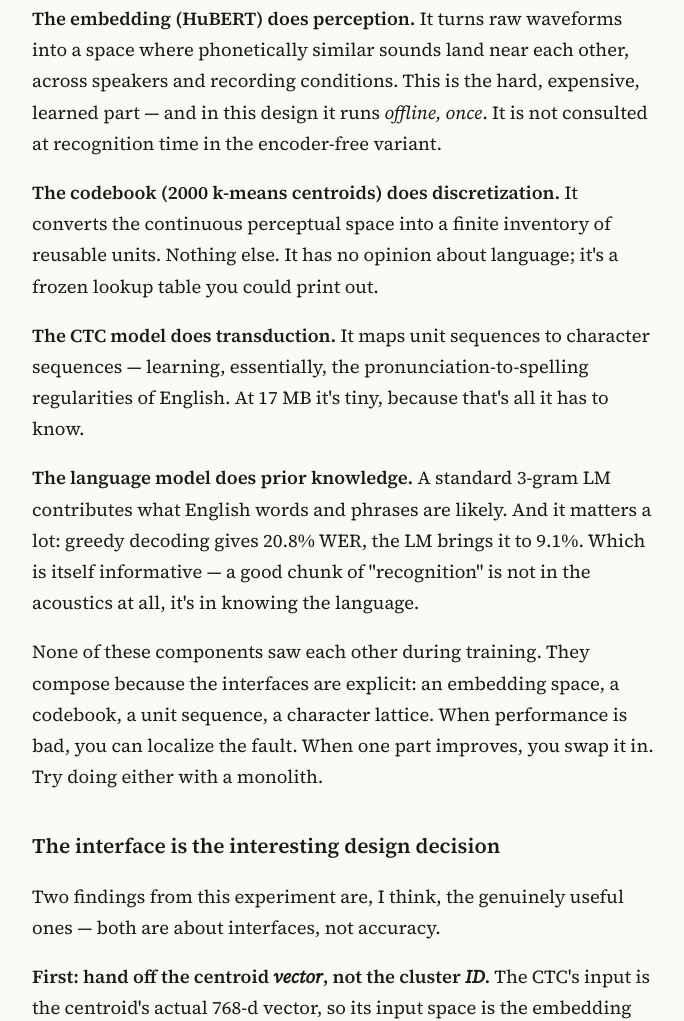
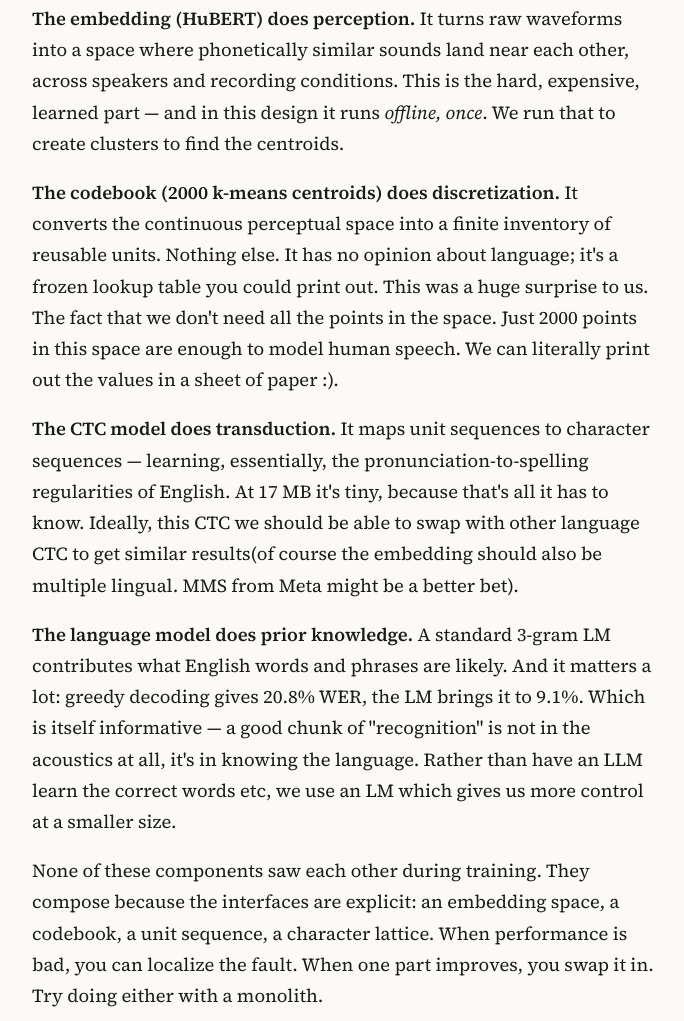
Before and after one commit to nutanc/blog, an Eleventy site: page src/posts/speech-as-independent-parts.md in a window 1280 px wide. Shown: the part 1297-2318 px from the top of the page, without its empty margins (296-980 px from the left). Built offline with nearby package versions, Linux system fonts and the light colour scheme; Eleventy itself is replaced by a stand-in of ours; files that its build step writes are made by us from their sources.

Commit message:
Author edits to independent-parts post

```diff
--- a/src/posts/speech-as-independent-parts.md
+++ b/src/posts/speech-as-independent-parts.md
@@ -15,23 +15,23 @@ The dominant way to build a recognizer today is end-to-end: audio in, text out,
 
 This experiment is the opposite bet: **break the problem into parts, where each part does exactly one thing, and the interfaces between them are explicit.** Concretely, the pipeline has four components, and each has a single job:
 
-**The embedding (HuBERT) does perception.** It turns raw waveforms into a space where phonetically similar sounds land near each other, across speakers and recording conditions. This is the hard, expensive, learned part — and in this design it runs *offline, once*. It is not consulted at recognition time in the encoder-free variant.
+**The embedding (HuBERT) does perception.** It turns raw waveforms into a space where phonetically similar sounds land near each other, across speakers and recording conditions. This is the hard, expensive, learned part — and in this design it runs *offline, once*. We run that to create clusters to find the centroids.
 
-**The codebook (2000 k-means centroids) does discretization.** It converts the continuous perceptual space into a finite inventory of reusable units. Nothing else. It has no opinion about language; it's a frozen lookup table you could print out.
+**The codebook (2000 k-means centroids) does discretization.** It converts the continuous perceptual space into a finite inventory of reusable units. Nothing else. It has no opinion about language; it's a frozen lookup table you could print out. This was a huge surprise to us. The fact that we don't need all the points in the space. Just 2000 points in this space are enough to model human speech. We can literally print out the values in a sheet of paper :).
 
-**The CTC model does transduction.** It maps unit sequences to character sequences — learning, essentially, the pronunciation-to-spelling regularities of English. At 17 MB it's tiny, because that's all it has to know.
+**The CTC model does transduction.** It maps unit sequences to character sequences — learning, essentially, the pronunciation-to-spelling regularities of English. At 17 MB it's tiny, because that's all it has to know. Ideally, this CTC we should be able to swap with other language CTC to get similar results(of course the embedding should also be multiple lingual. MMS from Meta might be a better bet).
 
-**The language model does prior knowledge.** A standard 3-gram LM contributes what English words and phrases are likely. And it matters a lot: greedy decoding gives 20.8% WER, the LM brings it to 9.1%. Which is itself informative — a good chunk of "recognition" is not in the acoustics at all, it's in knowing the language.
+**The language model does prior knowledge.** A standard 3-gram LM contributes what English words and phrases are likely. And it matters a lot: greedy decoding gives 20.8% WER, the LM brings it to 9.1%. Which is itself informative — a good chunk of "recognition" is not in the acoustics at all, it's in knowing the language. Rather than have an LLM learn the correct words etc, we use an LM which gives us more control at a smaller size.
 
 None of these components saw each other during training. They compose because the interfaces are explicit: an embedding space, a codebook, a unit sequence, a character lattice. When performance is bad, you can localize the fault. When one part improves, you swap it in. Try doing either with a monolith.
 
 ## The interface is the interesting design decision
 
-Two findings from this experiment are, I think, the genuinely useful ones — both are about interfaces, not accuracy.
+Two findings from this experiment are, I think, the genuinely useful ones
 
 **First: hand off the centroid *vector*, not the cluster *ID*.** The CTC's input is the centroid's actual 768-d vector, so its input space is the embedding space snapped to 2000 points. A wrong-but-nearby cluster assignment becomes a small numerical perturbation instead of a completely different symbol, and the system degrades gracefully. Discreteness for modularity, geometry for robustness — you can have both.
 
-**Second: the consumer must be adapted to the producer.** When I replaced HuBERT at inference with a small transformer that predicts embeddings from plain filterbank features, the predictions were *more* faithful to HuBERT's embeddings than the codebook quantization itself (cosine 0.788 vs the 0.722 centroid floor) — and yet the frozen CTC performed terribly on them (46% WER), because it had never seen this front-end's output distribution. Retraining the CTC on the new front-end's outputs dropped encoder-free WER to **19.9%**. Fidelity to an interface on paper isn't enough; distributions have to match. (Also notable: the naive approach — classify the cluster ID from local features — hit a hard 48% frame-accuracy ceiling that survived 20× data and every architecture change. Regressing the embedding instead broke it. The framing was the bottleneck, not the information.)
+**Second: the consumer must be adapted to the producer.** Can we replace HuBert with other embeddings. Can we create embeddings without training. This is the more important experiment in our opinion which can lead us to some real results.
 
 ## Why doesn't anyone publish the centroids?
 
```
